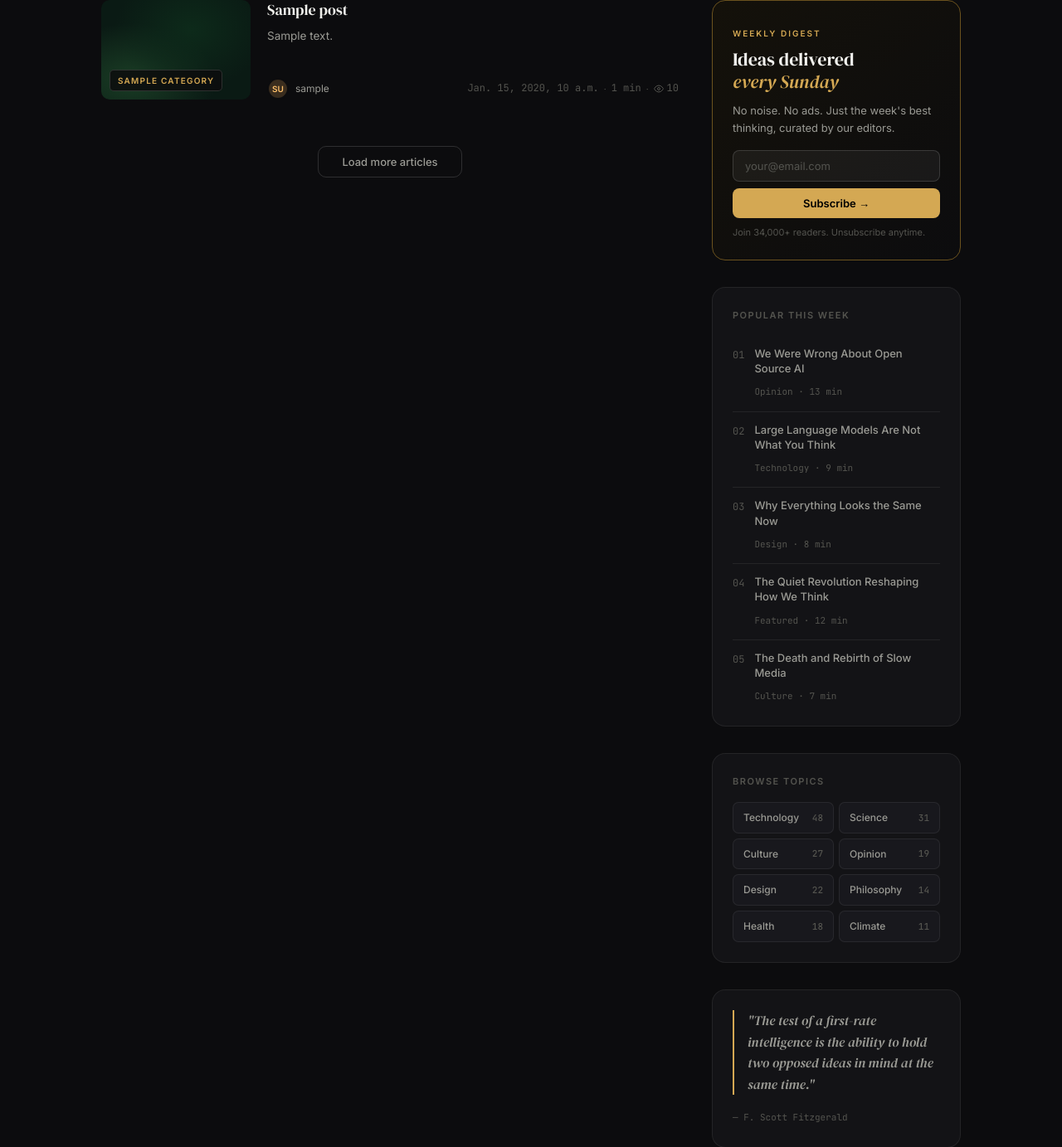
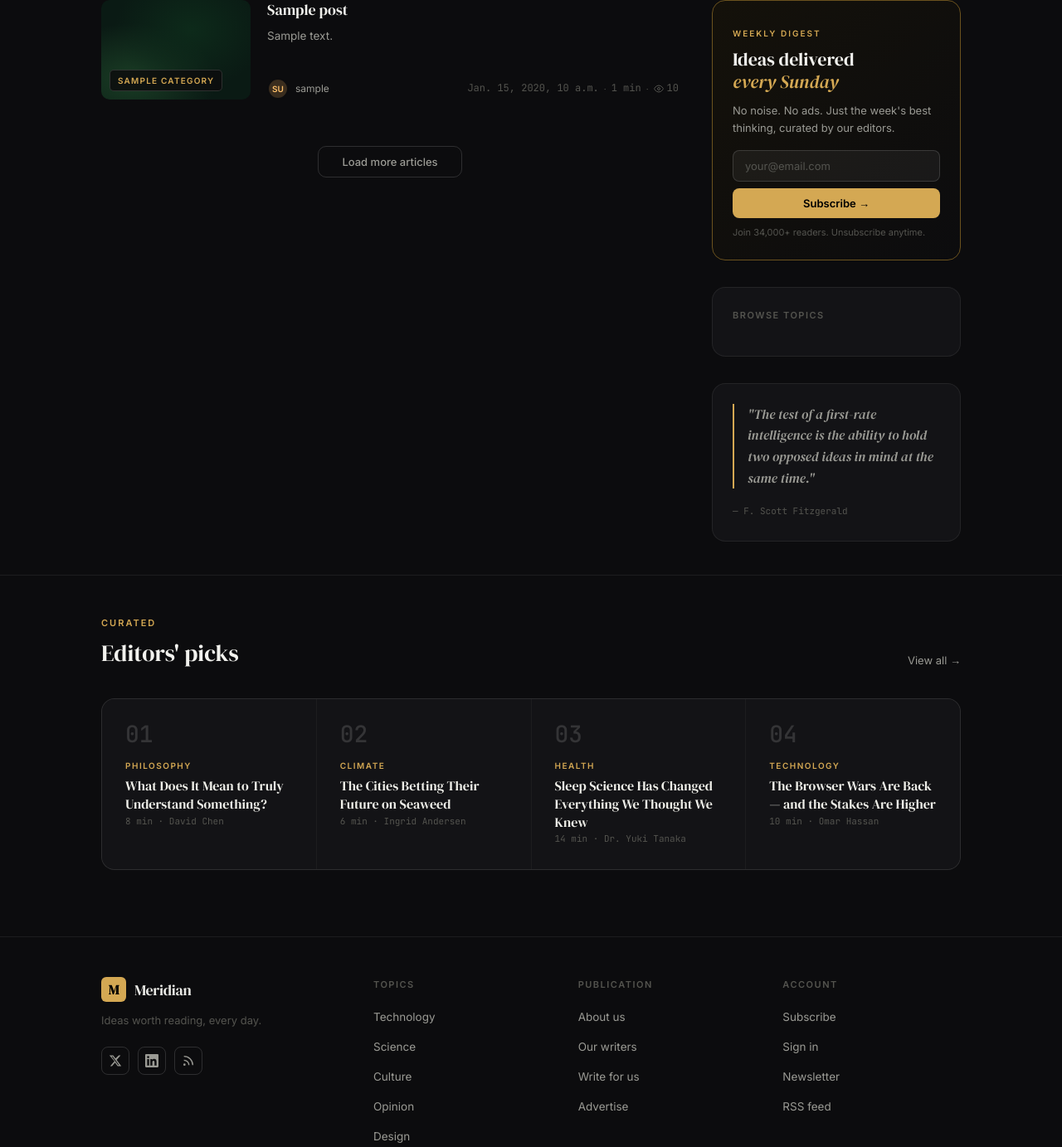
Before and after one commit to ziad11nasr11-coder/django-blog-application, a Django app: a page that uses src/templates/parts/sidebar.html in a window 1280 px wide. Shown: the part 760-2143 px from the top of the page at 83% size. Run offline with Django 5.2, Linux system fonts and the light colour scheme; tables that the repository leaves empty hold one stand-in row (values such as "Sample post").

Commit message:
Connect sidebar to database and add category view

```diff
--- a/src/core/views.py
+++ b/src/core/views.py
@@ -1,8 +1,9 @@
 from django.shortcuts import render
-from posts.models import Post
+from posts.models import Post, Category
 
 def index(request):
     posts = Post.objects.published().order_by("-published_at")[:10]
+    categories = Category.objects.all()
 
     most_viewed = (
         Post.objects.published()
@@ -21,5 +22,6 @@ def index(request):
             "posts": posts,
             "most_viewed": most_viewed,
             "trending_posts": trending_posts,
+            "categories": categories,
         },
     )
--- a/src/posts/urls.py
+++ b/src/posts/urls.py
@@ -37,5 +37,8 @@ urlpatterns = [
         "feed/",
         LatestPostsFeed(),
         name="post_feed"),
-
+    path(
+        "category/<slug:slug>/",
+        views.category_posts,
+        name="category_posts"),
 ]
--- a/src/posts/views.py
+++ b/src/posts/views.py
@@ -131,3 +131,14 @@ def post_comment(request, post_id):
         'comments': comments,
         'form': form,
     })
+
+
+def category_posts(request, slug):
+    category = get_object_or_404(Category, slug=slug)
+
+    posts = Post.objects.published().filter(category=category)
+
+    return render(request, "posts/category_posts.html", {
+        "category": category,
+        "posts": posts,
+    })
--- a/src/templates/parts/sidebar.html
+++ b/src/templates/parts/sidebar.html
@@ -31,69 +31,29 @@
   </div>
 
   <!-- Popular this week -->
+  {% for post in trending_posts %}
   <div class="sidebar-widget">
-    <h3 class="sidebar-section-title">Popular this week</h3>
+    <h3 class="sidebar-section-title">Popular Posts</h3>
     <ol class="popular-list">
       <li class="popular-item">
         <span class="pop-num">01</span>
         <div class="pop-content">
-          <a href="#" class="pop-title"
-            >We Were Wrong About Open Source AI</a
+          <a href="{% url 'post_detail' post.published_at.year post.published_at.month post.published_at.day post.slug %}" class="pop-title"
+            >{{post.title}}</a
           >
-          <span class="pop-meta">Opinion · 13 min</span>
-        </div>
-      </li>
-      <li class="popular-item">
-        <span class="pop-num">02</span>
-        <div class="pop-content">
-          <a href="#" class="pop-title"
-            >Large Language Models Are Not What You Think</a
-          >
-          <span class="pop-meta">Technology · 9 min</span>
-        </div>
-      </li>
-      <li class="popular-item">
-        <span class="pop-num">03</span>
-        <div class="pop-content">
-          <a href="#" class="pop-title"
-            >Why Everything Looks the Same Now</a
-          >
-          <span class="pop-meta">Design · 8 min</span>
-        </div>
-      </li>
-      <li class="popular-item">
-        <span class="pop-num">04</span>
-        <div class="pop-content">
-          <a href="#" class="pop-title"
-            >The Quiet Revolution Reshaping How We Think</a
-          >
-          <span class="pop-meta">Featured · 12 min</span>
-        </div>
-      </li>
-      <li class="popular-item">
-        <span class="pop-num">05</span>
-        <div class="pop-content">
-          <a href="#" class="pop-title"
-            >The Death and Rebirth of Slow Media</a
-          >
-          <span class="pop-meta">Culture · 7 min</span>
+          <span class="pop-meta">{{post.category.name}} · {{post.reading_time}}</span>
         </div>
       </li>
     </ol>
   </div>
-
+  {% endfor %}
   <!-- Topics -->
   <div class="sidebar-widget">
     <h3 class="sidebar-section-title">Browse topics</h3>
     <div class="topic-grid">
-      <a href="#" class="topic-chip">Technology <span>48</span></a>
-      <a href="#" class="topic-chip">Science <span>31</span></a>
-      <a href="#" class="topic-chip">Culture <span>27</span></a>
-      <a href="#" class="topic-chip">Opinion <span>19</span></a>
-      <a href="#" class="topic-chip">Design <span>22</span></a>
-      <a href="#" class="topic-chip">Philosophy <span>14</span></a>
-      <a href="#" class="topic-chip">Health <span>18</span></a>
-      <a href="#" class="topic-chip">Climate <span>11</span></a>
+      {% for category in categories %}
+      <a href="{% url 'category_posts' category.slug %}" class="topic-chip">{{category.name}} <span>{{category.posts.count}}</span></a>
+      {% endfor %}
     </div>
   </div>
 
```
Also changed, not shown: src/templates/post/category_posts.html (added).
